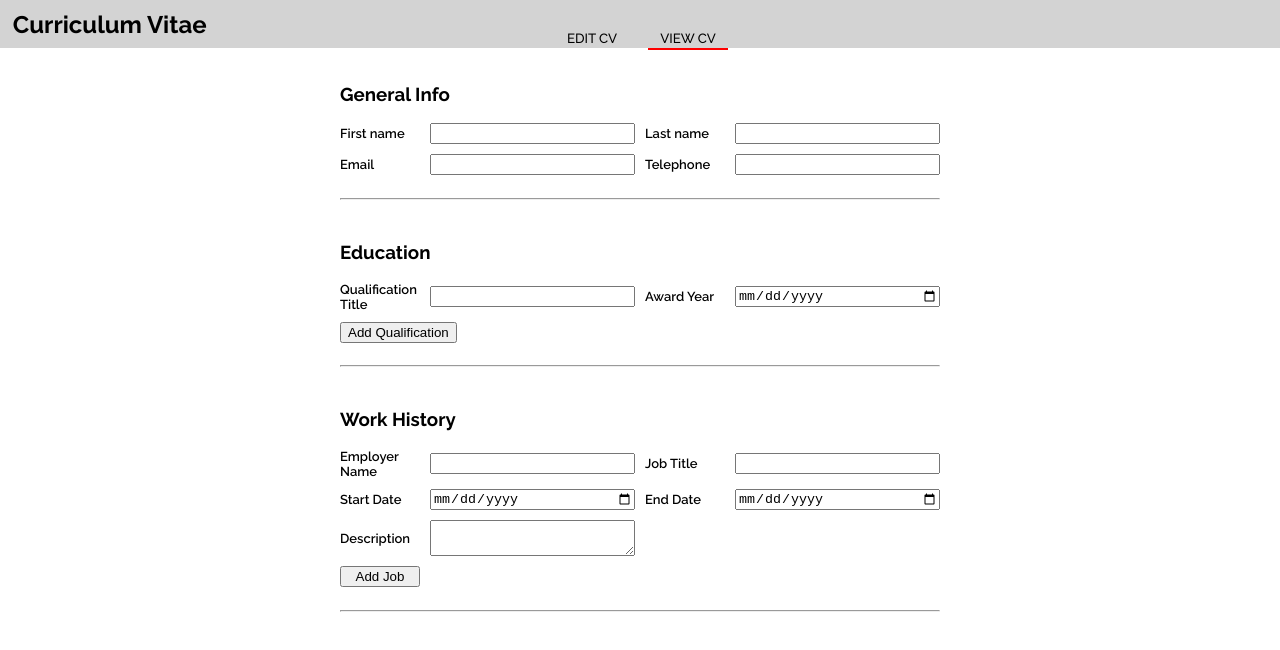
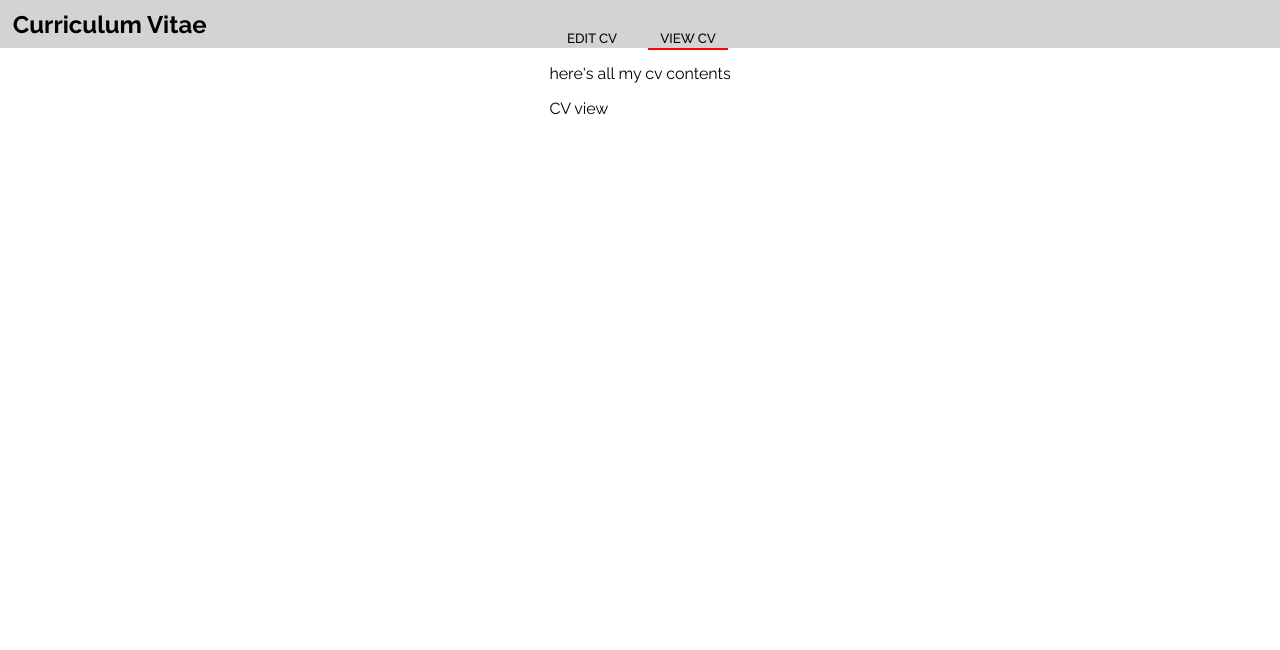
Before and after one commit to jbk2/react-cv, a React (Vite) app: page / in a window 1280 px wide. Both pictures are taken after a click on the element "VIEW CV". Shown: the top 650 px of the page. Built offline with nearby package versions, Linux system fonts and the light colour scheme.

Commit message:
Move selectedView state to App & conditionally render components

```diff
--- a/src/components/App.jsx
+++ b/src/components/App.jsx
@@ -1,19 +1,28 @@
+import { useState } from 'react'
 import '../assets/stylesheets/App.css'
 import Header from './Header.jsx'
 import GeneralInfo from './GeneralInfo.jsx'
 import EducationalInfo from './EducationalInfo.jsx'
 import WorkInfo from './WorkInfo.jsx'
+import CV from './CV.jsx'
 import '../assets/stylesheets/form.css'
 
 function App() {
-
+  const [selectedView, setSelectedView] = useState('Edit CV');
   return (
     <>
-      <Header />
+      <Header selectedView={selectedView} setSelectedView={setSelectedView} />
       <main>
-        <GeneralInfo />
-        <EducationalInfo />
-        <WorkInfo />
+      {selectedView === "Edit CV" ? (
+        <>
+          <GeneralInfo />
+          <EducationalInfo />
+          <WorkInfo />
+        </>
+        ) : (
+          <CV />
+        )
+      }
       </main>
     </>
   )
--- a/src/components/CV.jsx
+++ b/src/components/CV.jsx
@@ -2,6 +2,9 @@ function CV() {
   return(
     <div>
       here's all my cv contents
+      <p>CV view</p>
     </div>
   )
 }
+
+export default CV;
--- a/src/components/Header.jsx
+++ b/src/components/Header.jsx
@@ -1,14 +1,9 @@
 import { useState } from 'react';
 import '../assets/stylesheets/Header.css'
 
-export default function Header() {
-  const [selectedView, setSelectedView] = useState('Edit CV');
-
+export default function Header({selectedView, setSelectedView}) {
   const handleClick = (view) => {
     setSelectedView(view);
-    if(selectedView === 'View CV') {
-
-    }
   }
 
   return (
```
